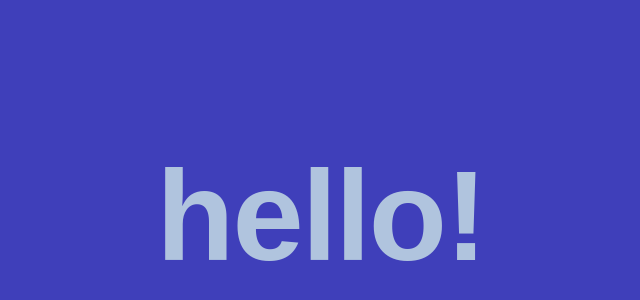
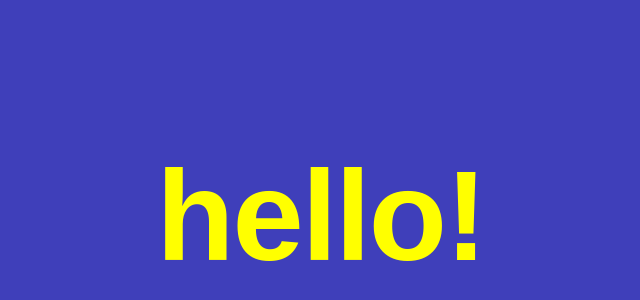
Before and after one commit to viviatta/Lezione15, a website built with Parcel: page index.html in a window 1280 px wide. Shown: the part 270-570 px from the top of the page, without its empty margins (319-959 px from the left). Built offline with nearby package versions, Linux system fonts and the light colour scheme.

Commit message:
cambiato colore

```diff
--- a/style.css
+++ b/style.css
@@ -11,7 +11,7 @@ h1 {
 
 h1 {
     font-family: 'Barlow', sans-serif;
-    color: lightsteelblue;
+    color: yellow;
     font-size: 10vw;
     letter-spacing: -2px;
 }
```
